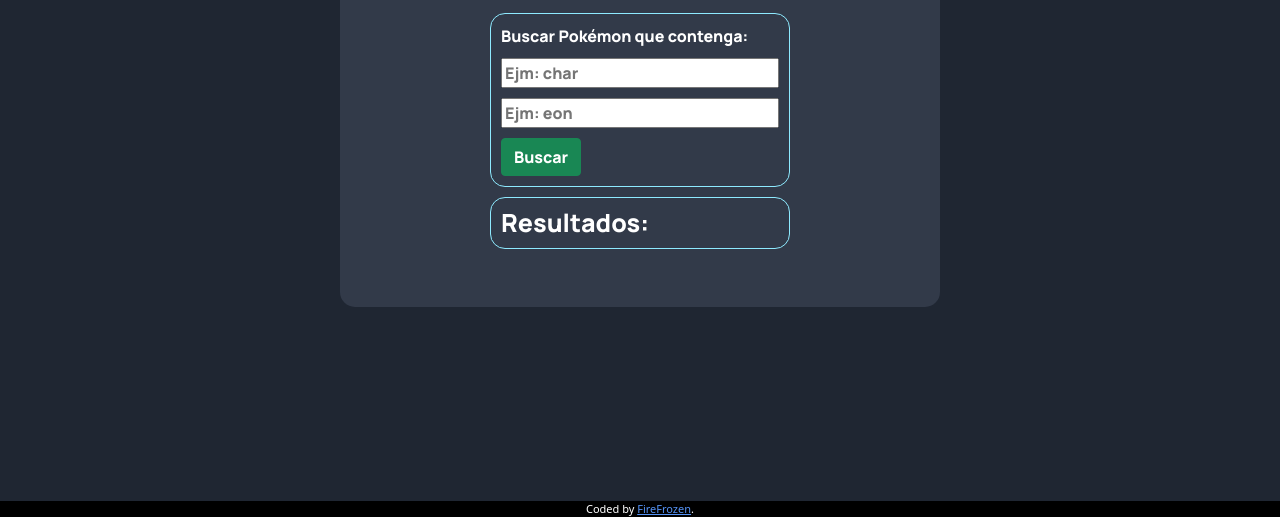
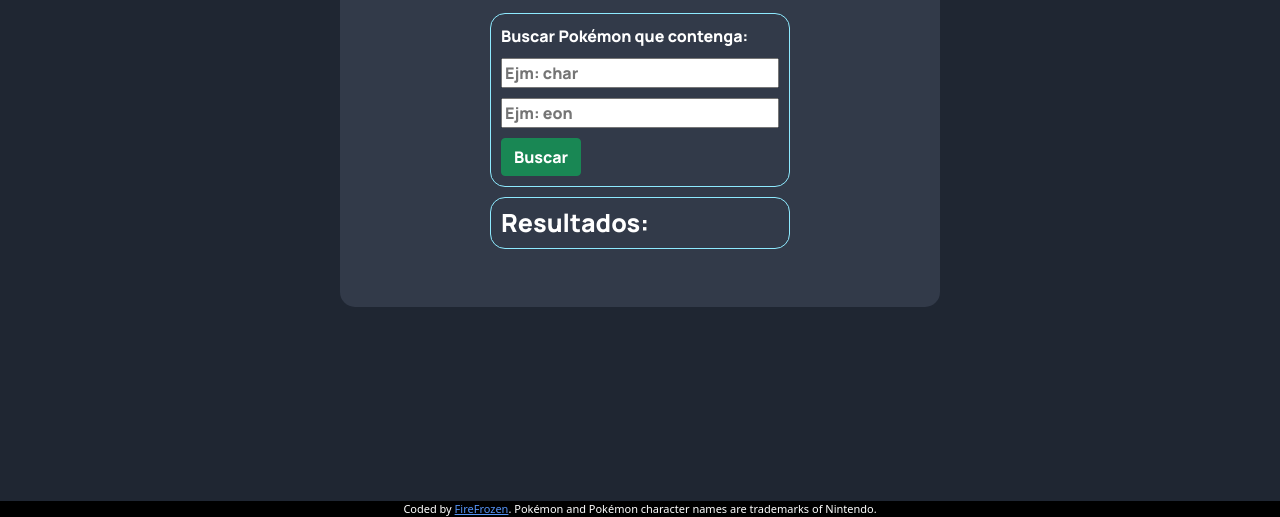
Before and after one commit to FireFrozen/pokemon-searcher, a plain HTML site: page index.html in a window 1280 px wide. Shown: the part 283-800 px from the top of the page. Drawn offline with nearby package versions, Linux system fonts and the light colour scheme; no server answers.

Commit message:
Footer updated

```diff
--- a/index.html
+++ b/index.html
@@ -46,6 +46,7 @@
 
   <footer class="attribution">
     Coded by <a href="https://github.com/FireFrozen">FireFrozen</a>.
+    Pokémon and Pokémon character names are trademarks of Nintendo.
   </footer>
 
   <script src="./script.js"></script>
```
